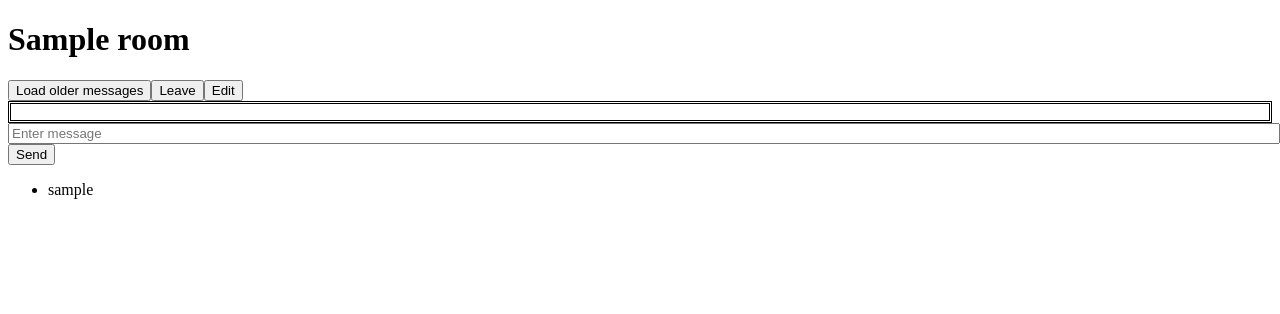
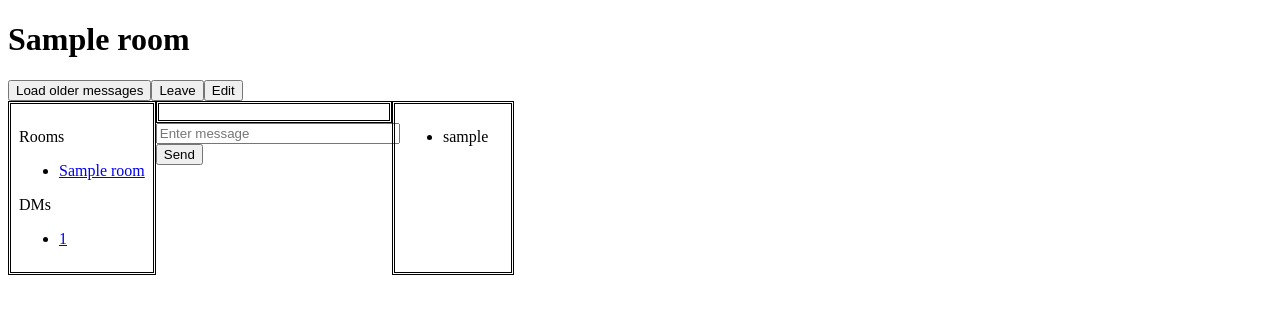
Before and after one commit to heisler98/flaskchat, a Flask app: template templates/view_room.html in a window 1280 px wide. Shown: the top 314 px of the page. Run offline with Flask 2, Linux system fonts and the light colour scheme; the template is opened without the code that fills it: most values are stand-ins (such as "Sample title", 1, 10 or a date in 2020); some libraries are stand-ins or nearby versions.

Commit message:
create better chat room

```diff
--- a/templates/view_room.html
+++ b/templates/view_room.html
@@ -22,6 +22,26 @@
 </form>
 </div>
 
+<div style="display: flex;">
+    <div id="rooms" style="padding: .5rem; border: black 3px double;">
+        <p>Rooms</p>
+        <ul>
+            {% for room in rooms %}
+                {% if room.is_dm != true %}
+                <li><a href="/rooms/{{room._id.room_id}}">{{ room.name }}</a></li>
+                {% endif %}
+            {% endfor %}
+        </ul>
+        <p>DMs</p>
+        <ul>
+            {% for user in users %}
+                {% if user._id != current_user.username %}
+                <li><a href="/view_dm/{{user._id}}">{{ user._id }}</a></li>
+                {% endif %}
+            {% endfor %}
+        </ul>
+    </div>
+    <div>
         <div id="messages" style="overflow-y: scroll; padding: .5rem; max-height: 60vh; border: black 3px double;">
             {% for message in messages %}
             <div style="display:flex; margin-bottom: .25rem;">
@@ -41,7 +61,8 @@
             <input type="text" style="width: 100%; max-width: 100%;" id="message_input" placeholder="Enter message" autocomplete="off">
             <button type="submit">Send</button>
         </form>
-
+    </div>
+    <div style="padding: .5rem; border: black 3px double; min-width: 100px;"">
         <ul>
             {% for member in room_members %}
                 {% if member.is_room_admin == true %}
@@ -51,6 +72,10 @@
                 {% endif %}
             {% endfor %}
         </ul>
+    </div>
+</div>
+
+
 
 </body>
 <script src="https://cdnjs.cloudflare.com/ajax/libs/socket.io/3.0.0/socket.io.js"></script>
```
Lines whose indentation alone changed are shown as unchanged.
